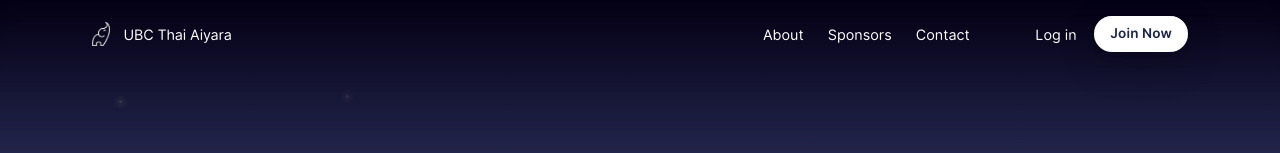
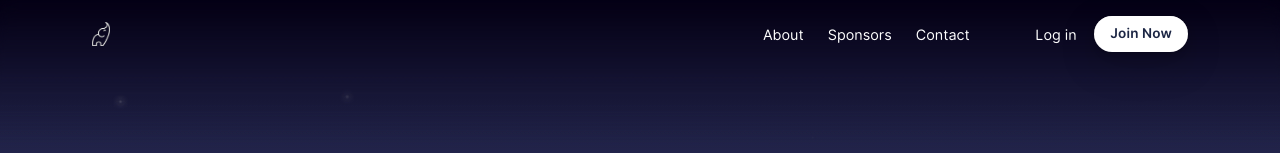
Before and after one commit to ubcthaiaiyara/website, a Next.js app: page / in a window 1280 px wide. Shown: the top 153 px of the page. Built offline with nearby package versions, Linux system fonts and the light colour scheme; no server answers.

Commit message:
chore(header): remove wordmark labels

```diff
--- a/app/components/SiteHeader.tsx
+++ b/app/components/SiteHeader.tsx
@@ -26,8 +26,6 @@ export default async function SiteHeader() {
           className="brand-logo"
           priority
         />
-        <span className="brand-name brand-name-default">UBC Thai Aiyara</span>
-        <span className="brand-name brand-name-settings">Settings</span>
       </Link>
 
       {/* Wrapper is display:contents normally (so the desktop bar lays the nav
```
